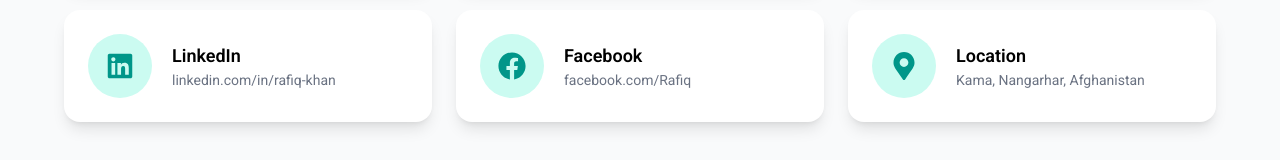
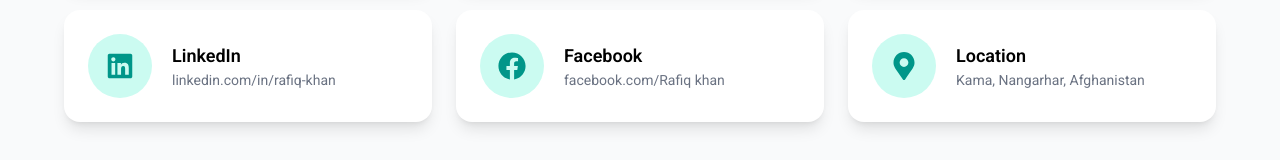
Before and after one commit to RafiqKhan-7/rafiq-portfolio_website, a React (Vite) app: page /contact in a window 1280 px wide. Shown: the part 431-591 px from the top of the page. Built offline with nearby package versions, Linux system fonts and the light colour scheme.

Commit message:
updated Contact file

```diff
--- a/src/components/Contact.jsx
+++ b/src/components/Contact.jsx
@@ -50,7 +50,7 @@ const Contact = () => {
             id: 5,
             icon: <FaFacebook size={28} />,
             title: "Facebook",
-            value: "facebook.com/Rafiq",
+            value: "facebook.com/Rafiq khan",
             link: "https://www.facebook.com/share/18yUjor1bK/",
             color: "hover:text-blue-500",
         },
```
